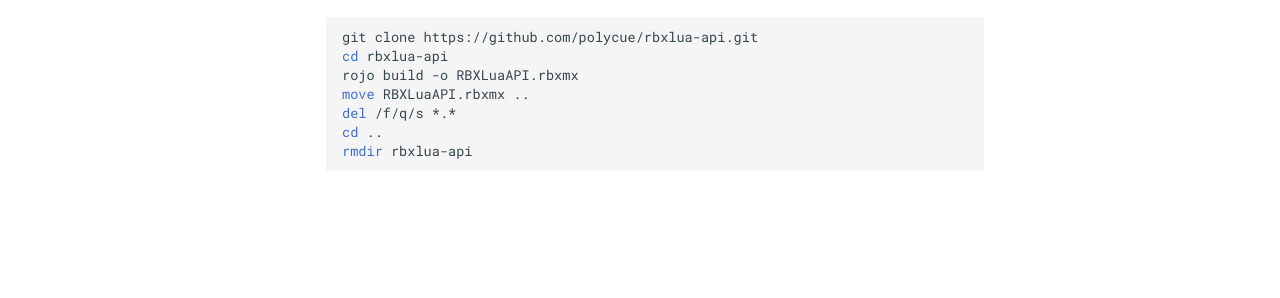
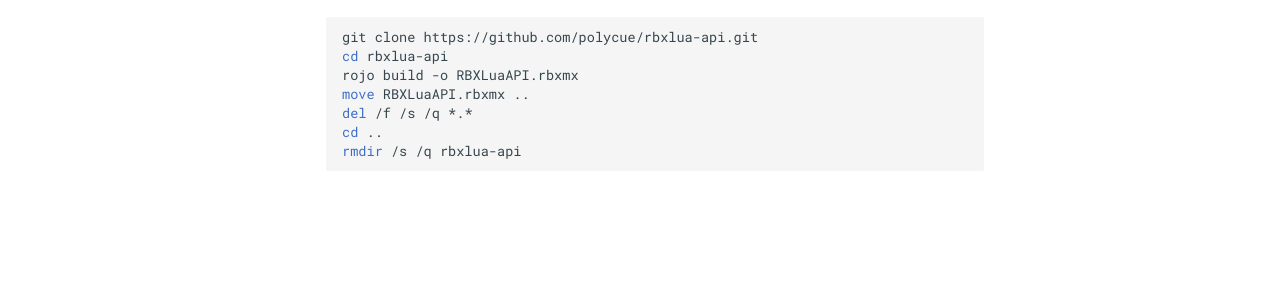
Before and after one commit to polycue/rbxlua-api, an MkDocs documentation site: the page built from docs/guide/installation.md, in a window 1280 px wide. Shown: the part 250-548 px from the top of the page. Built offline with MkDocs 1.6.1 and Material for MkDocs 9.7.7, drawn with Linux system fonts in a browser that asks for light colours; comment, search, counter and statistics services are not loaded.

````diff
--- a/docs/guide/installation.md
+++ b/docs/guide/installation.md
@@ -6,7 +6,7 @@
     cd rbxlua-api
     rojo build -o RBXLuaAPI.rbxmx
     move RBXLuaAPI.rbxmx ..
-    del /f/q/s *.*
+    del /f /s /q *.*
     cd ..
-    rmdir rbxlua-api
+    rmdir /s /q rbxlua-api
     ```
````
